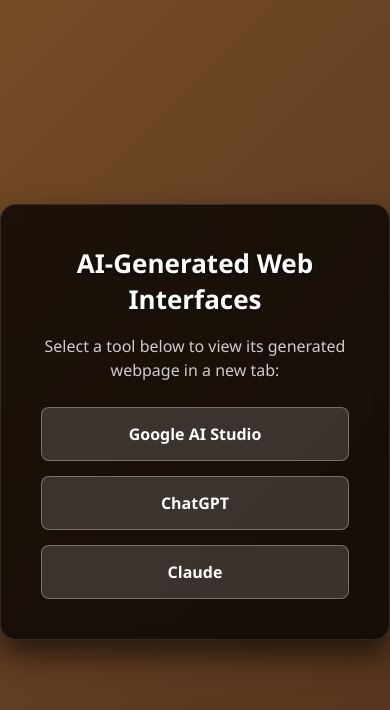
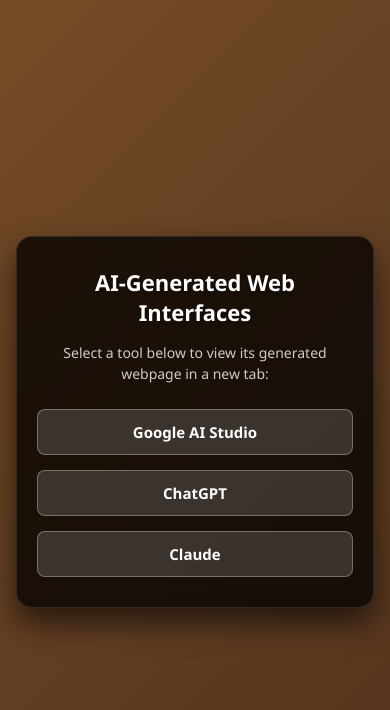
Before and after one commit to MoathAl-Turk/comparison-hci-hw, a plain HTML site: page index.html in a window 390 px wide. Drawn offline with Linux system fonts and the light colour scheme.

Commit message:
Update index.html

```diff
--- a/index.html
+++ b/index.html
@@ -2,9 +2,15 @@
 <html lang="en">
 <head>
     <meta charset="UTF-8">
+    <!-- This meta tag is crucial for mobile responsiveness -->
     <meta name="viewport" content="width=device-width, initial-scale=1.0">
     <title>HCI Assignment 1 - AI Websites</title>
     <style>
+        /* Ensures padding doesn't push the container off-screen */
+        * {
+            box-sizing: border-box;
+        }
+
         /* Animated Coffee Brown Background */
         body {
             font-family: 'Segoe UI', Tahoma, Geneva, Verdana, sans-serif;
@@ -13,7 +19,6 @@
             display: flex;
             justify-content: center;
             align-items: center;
-            /* Gradient using deep espresso, warm mocha, and caramel tones */
             background: linear-gradient(-45deg, #2b1408, #5c3a21, #8b5a2b, #3d1c00);
             background-size: 400% 400%;
             animation: gradientAnimation 12s ease infinite;
@@ -37,7 +42,7 @@
             box-shadow: 0 15px 30px rgba(0,0,0,0.6);
             text-align: center;
             max-width: 400px;
-            width: 100%;
+            width: 90%; /* Leaves a nice margin on mobile screens */
             color: white;
         }
 
@@ -61,18 +66,37 @@
             font-weight: bold;
             font-size: 16px;
             transition: all 0.3s ease;
+            width: 100%; /* Makes buttons fill the available space nicely */
         }
 
         a:hover {
             background: rgba(255, 255, 255, 0.25);
             transform: translateY(-3px);
             box-shadow: 0 7px 15px rgba(0,0,0,0.5);
-            border-color: #d2a679; /* Warm latte/caramel color on hover */
+            border-color: #d2a679;
         }
 
         a:active {
             transform: translateY(1px);
             box-shadow: 0 2px 5px rgba(0,0,0,0.3);
+        }
+
+        /* Mobile Adjustments */
+        @media (max-width: 480px) {
+            .container {
+                padding: 30px 20px; /* Reduces padding to save space */
+                width: 92%;
+            }
+            h1 {
+                font-size: 22px; /* Scales down header */
+            }
+            p {
+                font-size: 14px;
+            }
+            a {
+                padding: 12px 15px;
+                font-size: 15px;
+            }
         }
     </style>
 </head>
```
